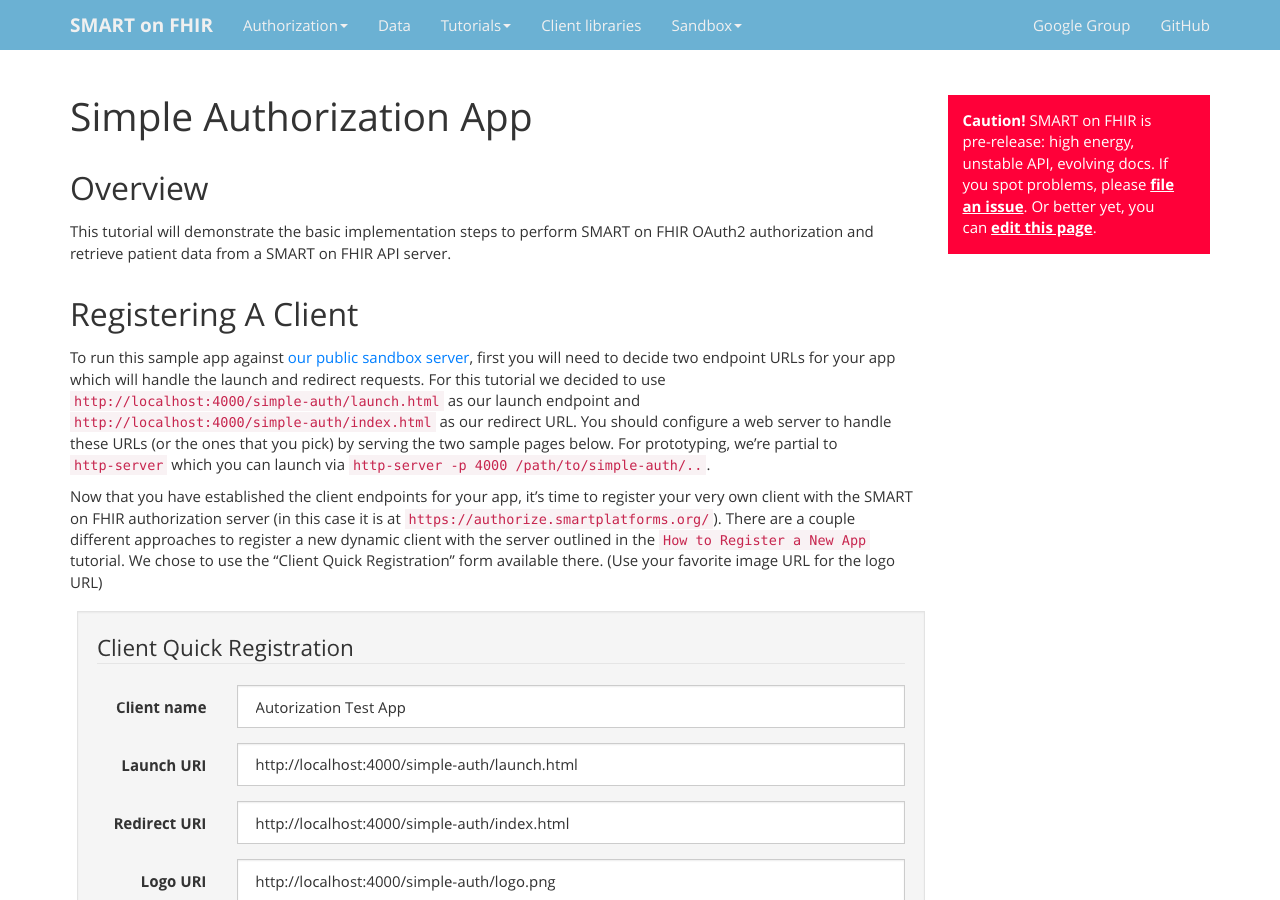
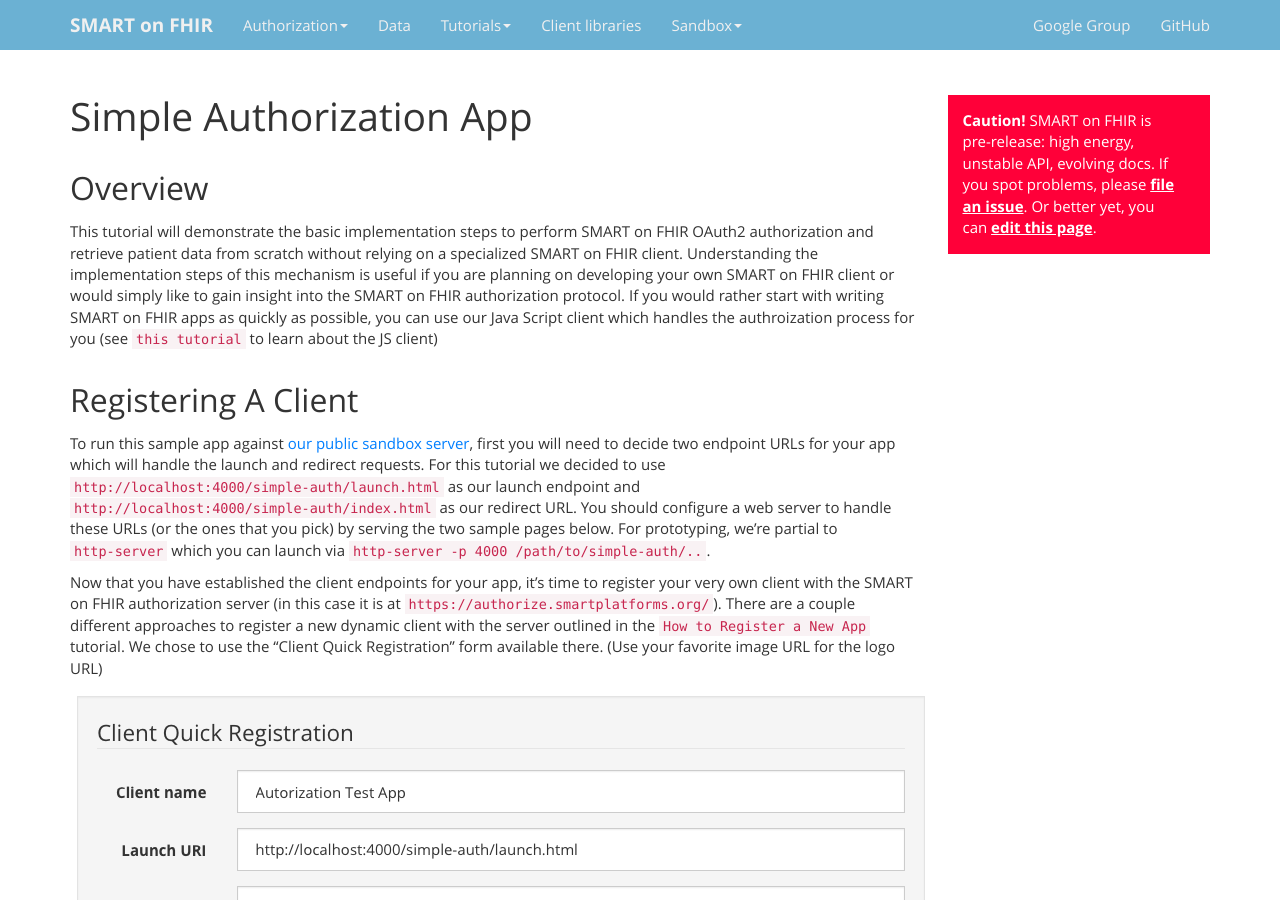
Before and after one commit to smart-on-fhir/smart-on-fhir.github.io, a Jekyll site: the page built from tutorials/authorization/index.md, in a window 1280 px wide and 900 px high. Built offline with Jekyll 4.4.1, drawn with Linux system fonts in a browser that asks for light colours; Markdown is read by kramdown in place of the engine named in the settings; some of the changed text lies outside the part shown.

Commit message:
Add notes to authorization tutorial

```diff
--- a/tutorials/authorization/index.md
+++ b/tutorials/authorization/index.md
@@ -8,7 +8,14 @@
 ## Overview
 
 This tutorial will demonstrate the basic implementation steps to perform SMART on FHIR
-OAuth2 authorization and retrieve patient data from a SMART on FHIR API server.
+OAuth2 authorization and retrieve patient data from
+scratch without relying on a specialized SMART on FHIR client. Understanding the
+implementation steps of this mechanism is useful if you are planning on developing
+your own SMART on FHIR client or would simply like to gain insight into the SMART on FHIR
+authorization protocol. If you would rather start with writing SMART on FHIR apps
+as quickly as possible, you can use our Java Script client which handles the
+authroization process for you (see [`this tutorial`]({{site.baseurl}}clients/javascript/tutorial/)
+to learn about the JS client)
 
 ## Registering A Client
 
@@ -226,3 +233,15 @@
 
 Finally press the `Custom App` button to launch your app and watch it
 request authorization and print the patient's name.
+
+## Next steps
+
+The sampe app that we looked at provides a simple scaffolding for developing a SMART on FHIR
+client. Of course, there are a number of nice features that we have ommited for the sake of
+simplicity, which we leave as an exercise to the reader. Here are a couple such features:
+
+ * caching of the authorization token and stripping the code and state parameters from
+ the app location bar to enable handling of browser refresh events
+ * exception handling for the REST calls and parameter validation
+ * object models for representing the FHIR resources
+ * convenience methods for the API calls
```
